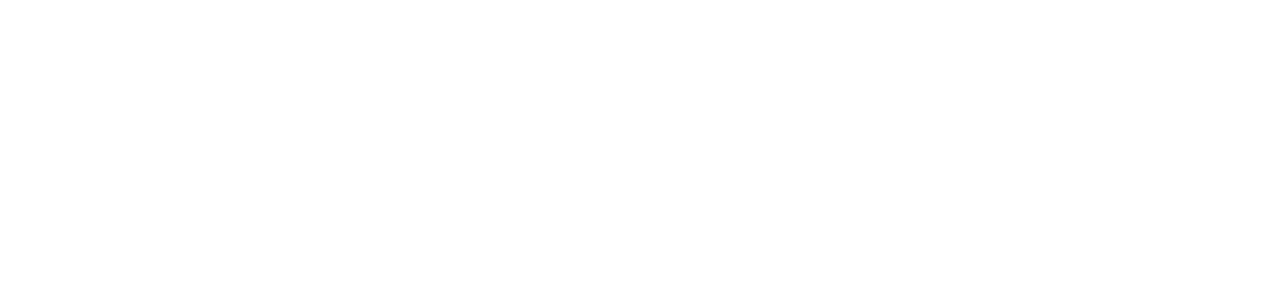
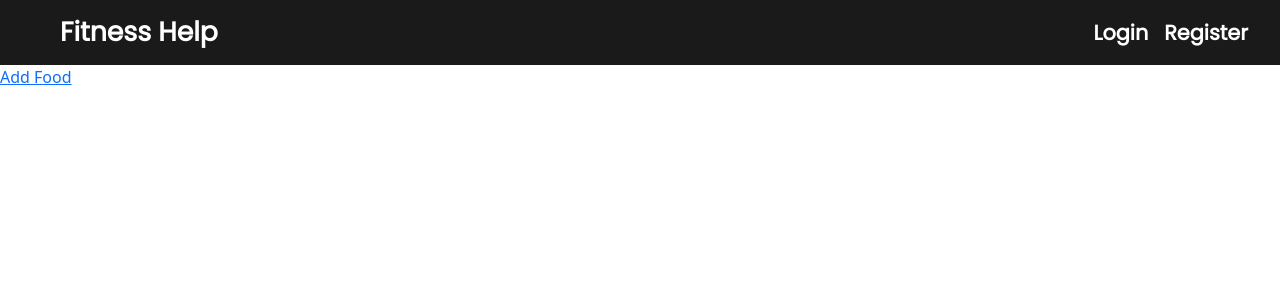
Before and after one commit to hzktb/CodingDojo_GROUP_PROJECT, a React (Create React App) app in the folder client/: page / in a window 1280 px wide. Shown: the top 300 px of the page. Built offline with nearby package versions, Linux system fonts and the light colour scheme.

Commit message:
Added Navbar

```diff
--- a/client/package.json
+++ b/client/package.json
@@ -6,8 +6,10 @@
     "@testing-library/jest-dom": "^5.14.1",
     "@testing-library/react": "^11.2.7",
     "@testing-library/user-event": "^12.8.3",
+    "bootstrap": "^5.1.1",
     "react": "^17.0.2",
     "react-dom": "^17.0.2",
+    "react-router-dom": "^5.3.0",
     "react-scripts": "4.0.3",
     "web-vitals": "^1.1.2"
   },
--- a/client/src/App.css
+++ b/client/src/App.css
@@ -0,0 +1,5 @@
+* {
+  margin: 0px;
+  padding: 0px;
+  box-sizing: border-box;
+}
--- a/client/src/App.js
+++ b/client/src/App.js
@@ -1,7 +1,21 @@
 import "./App.css";
+import { Switch, Route, Redirect } from 'react-router-dom';
+import Navbar from './utils/Navbar/Navbar';
+import Main from "./views/Main";
+import AddFood from "./views/AddFood";
+import "../node_modules/bootstrap/dist/css/bootstrap.min.css"
+import "../node_modules/bootstrap/dist/js/bootstrap.bundle"
 
 function App() {
-  return <div className="App"></div>;
+  return <>
+    <Navbar  isLoggedIn= {false} user="ss"/>
+
+    <Switch>
+      <Route exact path="/" component={() => <Main />} ></Route>
+      <Route exact path="/addFood" component={() => <AddFood />} ></Route>
+    </Switch>
+    <Redirect to="/" />
+  </>;
 }
 
 export default App;
--- a/client/src/index.js
+++ b/client/src/index.js
@@ -2,10 +2,11 @@
 import ReactDOM from "react-dom";
 import "./index.css";
 import App from "./App";
+import { BrowserRouter } from 'react-router-dom'
 
 ReactDOM.render(
-  <React.Fragment>
+  <BrowserRouter>
     <App />
-  </React.Fragment>,
+  </BrowserRouter >,
   document.getElementById("root")
 );
--- /dev/null
+++ b/client/src/utils/Navbar/Navbar.js
@@ -0,0 +1,77 @@
+import React from 'react'
+import './styles.css';
+import { NavLink, useHistory } from 'react-router-dom'
+import axios from 'axios';
+
+function Navbar(props) {
+  let history = useHistory()
+
+  const handleLogout = (e) => {
+    e.preventDefault();
+    axios
+    .post("http://localhost:8000/api/logout", {}, {
+      withCredentials: true,
+    })
+    .then((response) => {
+      console.log(response.data);
+      localStorage.removeItem('userName')
+      localStorage.removeItem('userId')
+      localStorage.setItem('uRating', 0)
+      if(window.location.pathname === '/chatRoom') {
+        history.push('/')
+      }
+      window.location.reload();
+    })
+    .catch((err) => {
+      console.log(err);
+    });
+  };
+
+  return (
+    <>
+      <div className="container-fluid nav_bg navbar-static-top">
+        <div className="row">
+          <div className="col-12 mx-auto p-0">
+            <nav className="navbar navbar-expand-lg">
+              <div className="container-fluid">
+              <NavLink className="nav-link" to="/"><span className="navbar-brand mb-0 h1 ">Fitness Help</span></NavLink>
+                <button className="navbar-toggler" type="button" data-bs-toggle="collapse" data-bs-target="#navbarSupportedContent" aria-controls="navbarSupportedContent" aria-expanded="false" aria-label="Toggle navigation">
+                  <span className="navbar-toggler-icon"></span>
+                </button>
+                {props.isLoggedIn ?
+                <div className="collapse navbar-collapse" id="navbarSupportedContent">
+                  <ul className="navbar-nav ms-auto mb-2 mb-lg-0">
+                    <li className="nav-item">
+                      <span className ="navbar-text" > Welcome {props.user} </span>
+                    </li>
+                    <li className="nav-item">
+                    <NavLink activeClassName="menu-active" className="nav-link" style={{padding: "0px", marginRight:"30px"}} to="/chatRoom">Join The Discussion</NavLink>
+                    </li>
+                    <li className="nav-item">
+                      <button className="navbar-btn" onClick={handleLogout}>Logout</button>
+                    </li>
+
+                  </ul>
+                </div>
+                :
+                <div className="collapse navbar-collapse" id="navbarSupportedContent">
+                  <ul className="navbar-nav ms-auto mb-2 mb-lg-0">
+                    <li className="nav-item">
+                      <NavLink activeClassName="menu-active" exact className="nav-link active" aria-current="page" to="/signin">Login</NavLink>
+                    </li>
+                    <li className="nav-item">
+                      <NavLink activeClassName="menu-active" className="nav-link" to="/registration">Register</NavLink>
+                    </li>
+                  </ul>
+                </div>
+                }
+              </div>
+            </nav>
+          </div>
+        </div>
+      </div>
+    </>
+  )
+}
+
+export default Navbar
--- /dev/null
+++ b/client/src/utils/Navbar/styles.css
@@ -0,0 +1,68 @@
+@import url('https://fonts.googleapis.com/css2?family=Poppins&display=swap');
+
+.navbar {
+  background-color: #1a1a1a !important;
+  color: #efeef5dc;
+  font-family: 'Poppins', sans-serif;
+}
+
+.navbar-brand  {
+  font-size: 20pt !important;
+  font-weight: bolder !important;
+  color: white !important;
+  padding-left: 20px;
+  /* font-family: 'Dancing Script', cursive; */
+}
+.navbar a {
+  font-size: 1.3rem;
+  font-weight: bolder;
+  color: white !important;
+  text-transform: capitalize !important;
+}
+.navbar a:hover {
+  color: red !important;
+}
+.nav-link {
+  color: red !important;
+}
+
+.menu-active {
+  font-weight: bold;
+  border-bottom: 1px solid #565387;
+}
+.navbar-toggler-icon {
+  border: white ;
+}
+ .navbar-toggler {
+  border: white ;
+}
+
+.navbar-btn {
+  border: none;
+  color: white;
+  background-color: transparent;
+  font-size: 1.3rem;
+  font-weight: bolder;
+}
+.navbar-text {
+  color: white !important;
+  background-color: transparent;
+  font-size: 1.3rem;
+  padding-right: 30px;
+  font-weight: bolder;
+}
+
+.navbar-btn:hover {
+  color: red !important;
+}
+
+
+@media (max-width: 991px) {
+  .navbar-brand {
+    font-size: 1.2rem !important;
+  }
+  .menu-active {
+    font-weight: bold;
+    border-bottom: none;
+  }
+}
--- a/client/src/views/AddFood.js
+++ b/client/src/views/AddFood.js
@@ -1,7 +1,9 @@
 import React from "react";
 
 function AddFood() {
-  return <div></div>;
+  return <div>
+
+  </div>;
 }
 
 export default AddFood;
--- a/client/src/views/Main.js
+++ b/client/src/views/Main.js
@@ -1,7 +1,10 @@
 import React from "react";
+import {Link} from "@reach/router"
 
 function Main() {
-  return <div></div>;
+  return <div>
+    <Link to="/addFood" > Add Food </Link>
+  </div>;
 }
 
 export default Main;
```
Also changed, not shown: 1 other file (tests, documents, lock files or other folders).
